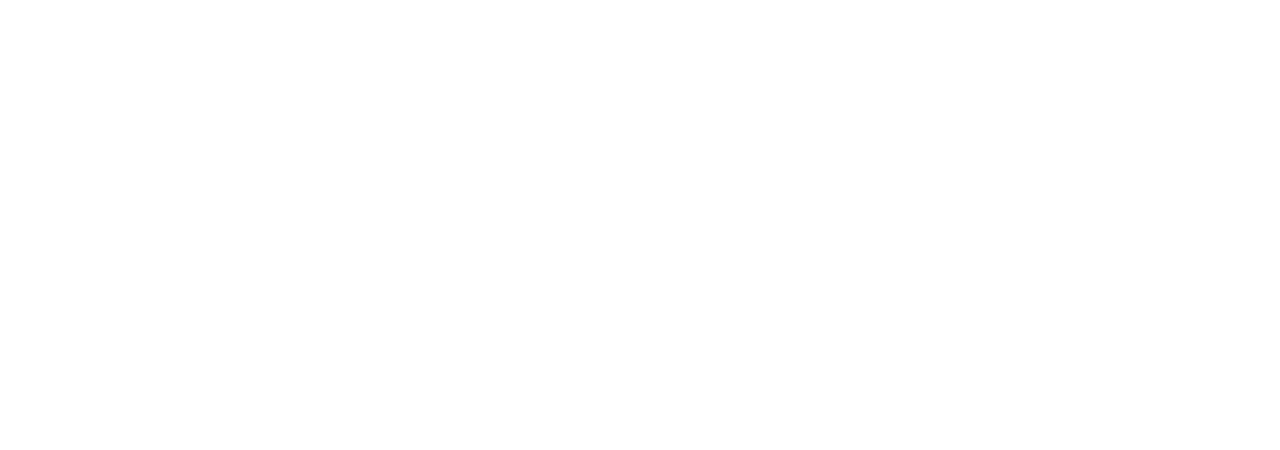
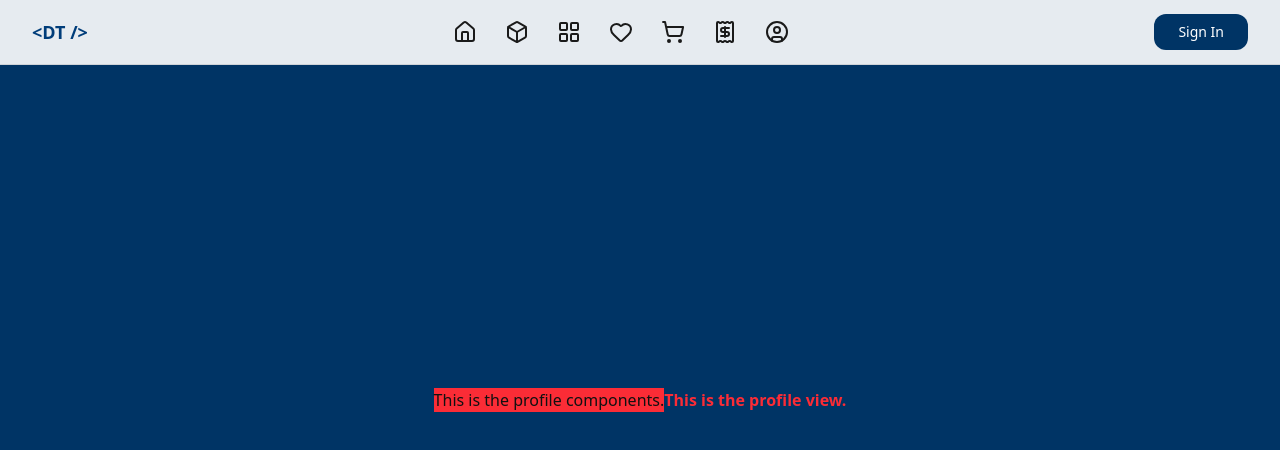
Before and after one commit to Do-Davin/electro-store, a Vue app in the folder frontend/: page /profile in a window 1280 px wide. Before the commit this address had no page. Shown: the top 450 px of the page. Built offline with nearby package versions, Linux system fonts and the light colour scheme.

Commit message:
init profile folder structure

```diff
--- a/frontend/src/components/Navbar.vue
+++ b/frontend/src/components/Navbar.vue
@@ -57,7 +57,7 @@
 
 
       <!-- Profile -->
-      <RouterLink to="/" class="nav-link transition-colors">
+      <RouterLink to="/profile" class="nav-link transition-colors">
         <UserCircle class="w-6 h-6" />
       </RouterLink>
 
--- /dev/null
+++ b/frontend/src/modules/profile/_components/ProfileComponent.vue
@@ -0,0 +1,5 @@
+<template>
+  <div class="flex justify-center items-center bg-red-500" >
+    This is the profile components.
+  </div>
+</template>
--- /dev/null
+++ b/frontend/src/modules/profile/_routes/profile.routes.js
@@ -0,0 +1,7 @@
+export default [
+  {
+    path: '/profile',
+    name: 'ProfileView',
+    component: () => import('../_views/ProfileView.vue'),
+  },
+]
--- /dev/null
+++ b/frontend/src/modules/profile/_views/ProfileView.vue
@@ -0,0 +1,12 @@
+<template>
+  <Navbar />
+  <div class="flex justify-center items-center bg-primary h-screen">
+    <ProfileComponent />
+    <span class="text-red-500 font-bold">This is the profile view.</span>
+  </div>
+</template>
+
+<script setup>
+import ProfileComponent from '../_components/ProfileComponent.vue';
+import Navbar from '@/components/Navbar.vue';
+</script>
--- a/frontend/src/router/index.js
+++ b/frontend/src/router/index.js
@@ -6,6 +6,7 @@
 import dealsRoutes from '@/modules/deal/_router/deals.routes';
 import orderRoutes from '@/modules/order/_routes/order.routes';
 import productRoutes from '@/modules/product/_routes/product.routes';
+import profileRoutes from '@/modules/profile/_routes/profile.routes';
 import { createRouter, createWebHistory } from 'vue-router'
 
 const routes = [
@@ -34,9 +35,11 @@
   ...cartRoutes,
   // Register Order Routes in Root Router
   ...orderRoutes,
+  // Register Profile Routes in Root Router
+  ...profileRoutes,
   // Register Order Routes in Root Router
   ...dealsRoutes,
-    // Register dashboard Routes in Root Router
+  // Register dashboard Routes in Root Router
   ...dashboardRoutes,
 ];
 
--- a/frontend/src/views/HomeView.vue
+++ b/frontend/src/views/HomeView.vue
@@ -1,10 +1,8 @@
 <template>
   <Navbar />
   <HeroSection />
-  <HeroSection_v2/>
   <PromoBanner />
   <CategoryCarousel />
-  <CategoryCarousel_v2 />
   <FeaturedProductComponent />
   <BestSellerComponent />
   <BrandsSection />
```
